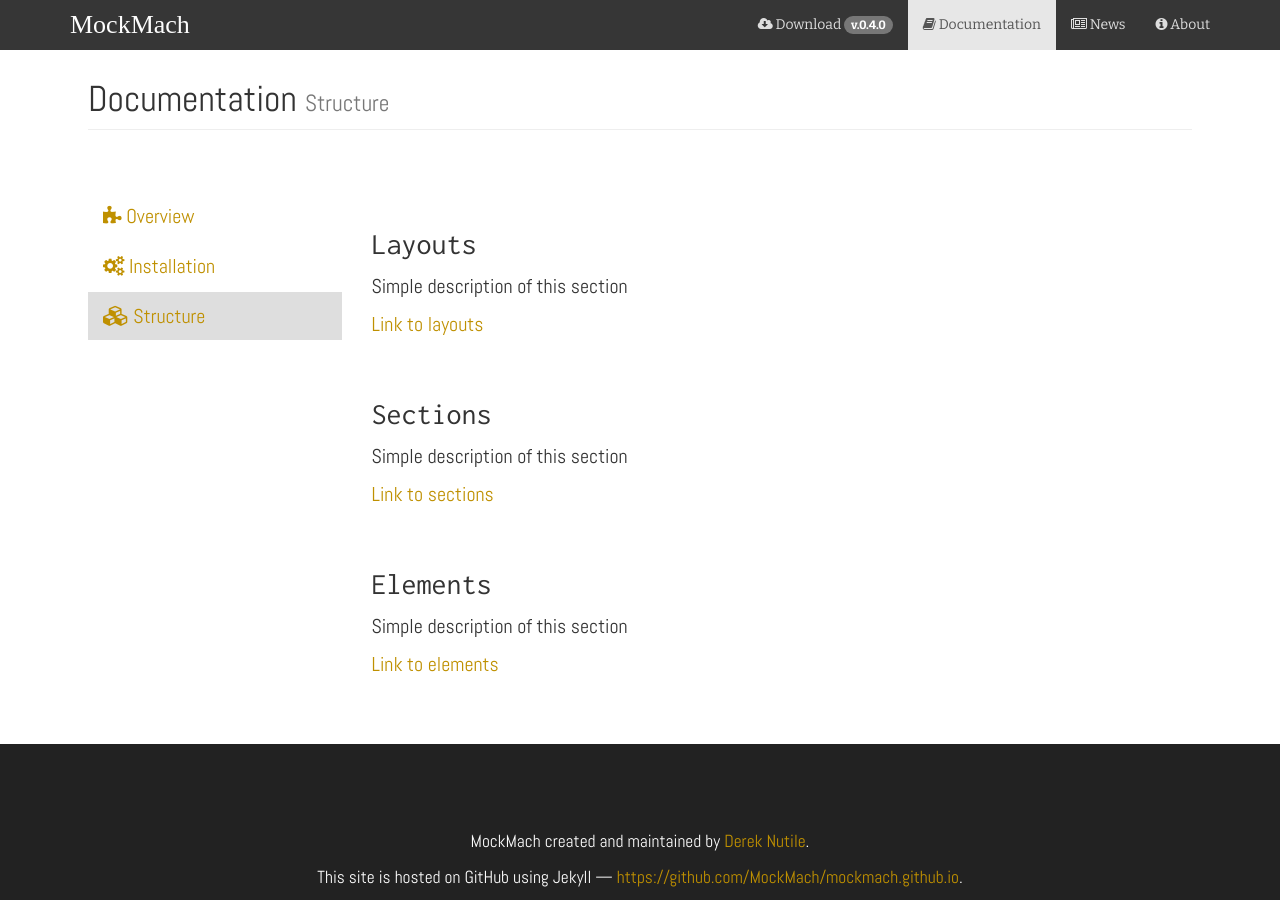
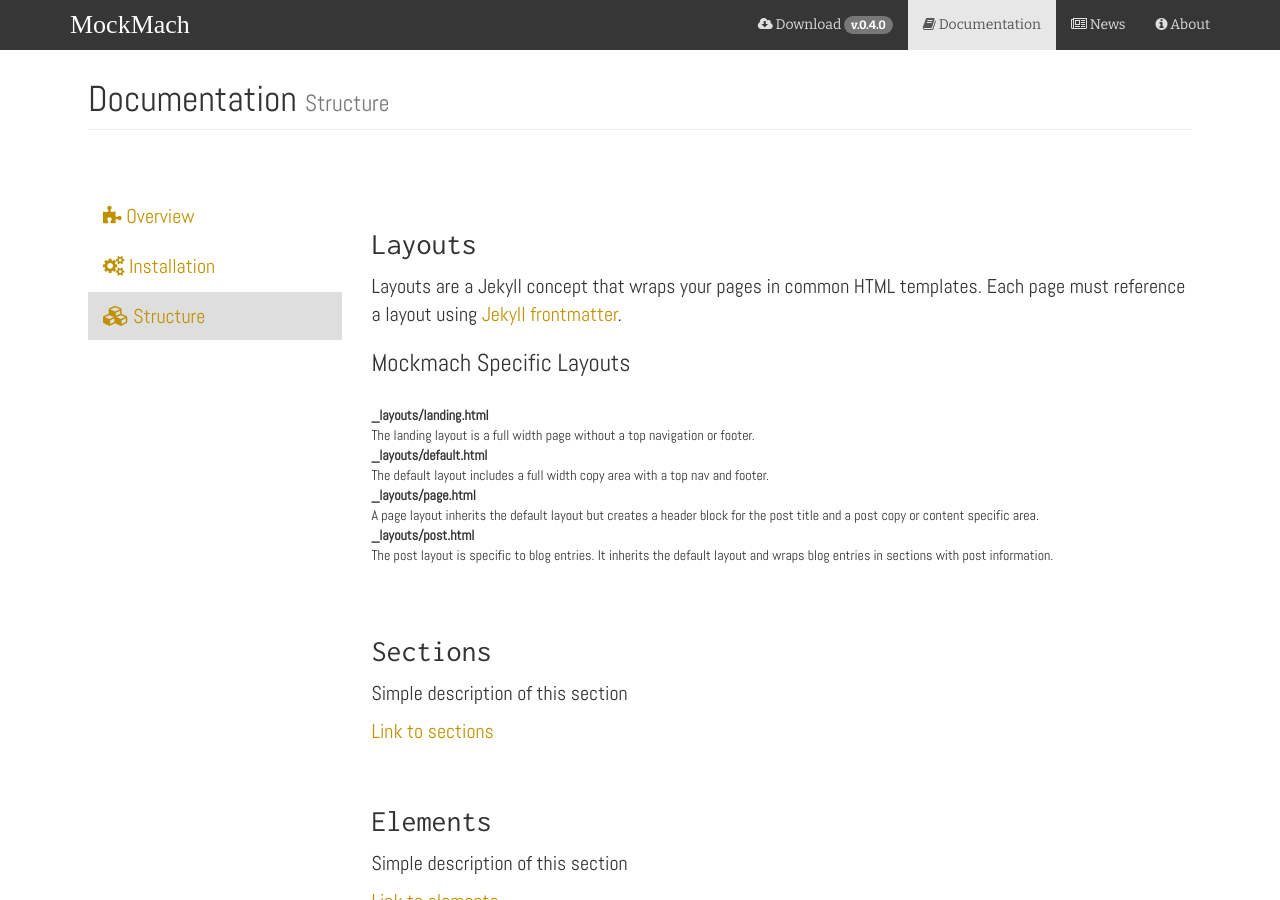
Before and after one commit to MockMach/mockmach.github.io, a Jekyll site: the page built from docs/structure.html, in a window 1280 px wide and 900 px high. Built offline with Jekyll 4.4.1, drawn with Linux system fonts in a browser that asks for light colours.

Commit message:
edit/html Update structure html and copy

```diff
--- a/docs/structure.html
+++ b/docs/structure.html
@@ -18,8 +18,18 @@
 
                 <section id="layouts" class="palette horizontal-padding-small" name="layouts">
                     <h3>Layouts</h3>
-                    <p>Simple description of this section</p>
-                    <p><a href="layouts">Link to layouts</a></p>
+                    <p>Layouts are a Jekyll concept that wraps your pages in common HTML templates.  Each page must reference a layout using <a href="https://jekyllrb.com/docs/frontmatter/" target="_blank">Jekyll frontmatter</a>.</p>
+                    <h4>Mockmach Specific Layouts</h4>
+                    <dl>
+                        <dt>_layouts/landing.html</dt>
+                            <dd>The landing layout is a full width page without a top navigation or footer.</dd>
+                        <dt>_layouts/default.html</dt>
+                            <dd>The default layout includes a full width copy area with a top nav and footer.</dd>
+                        <dt>_layouts/page.html</dt>
+                            <dd>A page layout inherits the default layout but creates a header block for the post title and a post copy or content specific area.</dd>
+                        <dt>_layouts/post.html</dt>
+                            <dd>The post layout is specific to blog entries.  It inherits the default layout and wraps blog entries in sections with post information.</dd>
+                    </dl>
                 </section><!-- /#layouts -->
 
                 <section id="sections" class="palette horizontal-padding-small" name="sections">
```
